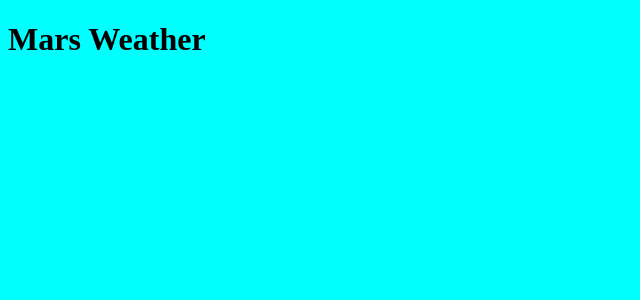
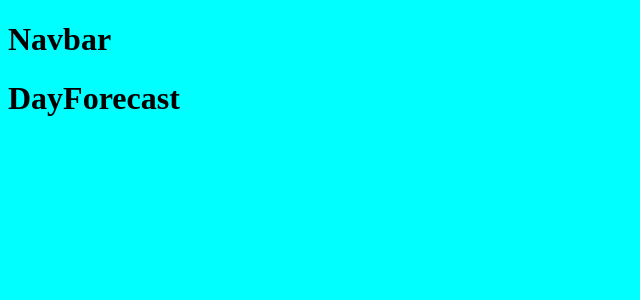
Before and after one commit to joshuasearle/mars-weather, a React app: page /day in a window 1280 px wide. Shown: the top 300 px of the page, without its empty margins (0-640 px from the left). Built offline with nearby package versions, Linux system fonts and the light colour scheme.

Commit message:
Add app skeleton

```diff
--- a/src/App.tsx
+++ b/src/App.tsx
@@ -1,7 +1,22 @@
 import * as React from 'react';
+import { BrowserRouter as Router, Route, Switch } from 'react-router-dom';
+
+import Navbar from './components/Navbar';
+import Home from './components/Home';
+import DayForecast from './components/DayForecast';
+import WeekForecast from './components/WeekForecast';
 
 const App: React.SFC = () => {
-  return <h1>Mars Weather</h1>;
+  return (
+    <Router>
+      <Navbar />
+      <Switch>
+        <Route exact path='/' component={Home} />
+        <Route exact path='/day' component={DayForecast} />
+        <Route exact path='/week' comonent={WeekForecast} />
+      </Switch>
+    </Router>
+  );
 };
 
 export default App;
--- /dev/null
+++ b/src/components/DayForecast.tsx
@@ -0,0 +1,9 @@
+import * as React from 'react';
+
+export interface DayForecastProps {}
+
+const DayForecast: React.SFC<DayForecastProps> = () => {
+  return <h1>DayForecast</h1>;
+};
+
+export default DayForecast;
--- /dev/null
+++ b/src/components/Home.tsx
@@ -0,0 +1,9 @@
+import * as React from 'react';
+
+export interface HomeProps {}
+
+const Home: React.SFC<HomeProps> = () => {
+  return <h1>Home</h1>;
+};
+
+export default Home;
--- /dev/null
+++ b/src/components/Navbar.tsx
@@ -0,0 +1,9 @@
+import * as React from 'react';
+
+export interface NavbarProps {}
+
+const Navbar: React.SFC<NavbarProps> = () => {
+  return <h1>Navbar</h1>;
+};
+
+export default Navbar;
--- /dev/null
+++ b/src/components/WeekForecast.tsx
@@ -0,0 +1,9 @@
+import * as React from 'react';
+
+export interface WeekForecastProps {}
+
+const WeekForecast: React.SFC<WeekForecastProps> = () => {
+  return <h1>WeekForecast</h1>;
+};
+
+export default WeekForecast;
```
